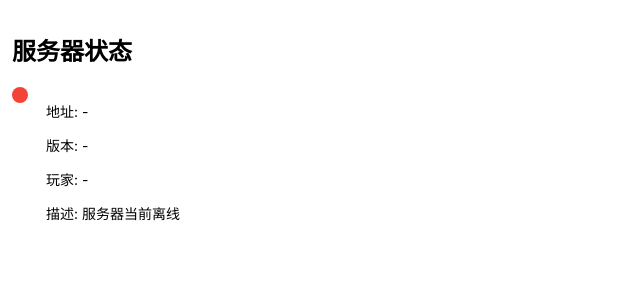
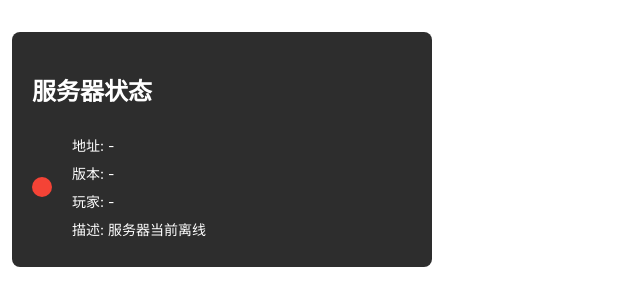
Before and after one commit to Refac7/minecraft-status-widget, a Next.js app: page / in a window 1280 px wide. Shown: the top 306 px of the page, without its empty margins (0-640 px from the left). Built offline with nearby package versions, Linux system fonts and the light colour scheme; no server answers.

Commit message:
Update StatusWidget.module.css

```diff
--- a/components/StatusWidget.module.css
+++ b/components/StatusWidget.module.css
@@ -1,84 +1,52 @@
-/* 组件容器 */
-.widgetContainer {
-  background: #1a1a1a;
-  color: #e0e0e0;
-  padding: 16px;
+/* 完全保持原始样式结构，仅转换为CSS Modules格式 */
+.container {
+  background: #2d2d2d;
+  color: white;
+  padding: 20px;
   border-radius: 8px;
-  box-shadow: 0 2px 8px rgba(0,0,0,0.15);
-  margin: 10px;
+  margin: 20px 0;
 }
 
-/* 标题样式 */
-.title {
-  margin: 0 0 16px 0;
-  font-size: 18px;
-  color: #4CAF50;
+.statusBox {
+  display: flex;
+  align-items: center;
+  gap: 20px;
 }
 
-/* 状态指示器 */
 .statusIndicator {
-  width: 16px;
-  height: 16px;
+  width: 20px;
+  height: 20px;
   border-radius: 50%;
-  flex-shrink: 0;
 }
 
-.online { background: #4CAF50; }
-.offline { background: #f44336; }
-
-/* 布局相关 */
-.statusBox {
-  display: flex;
-  gap: 18px;
-  align-items: flex-start;
+.online {
+  background: #4CAF50;
 }
 
-.serverIcon {
-  width: 64px;
-  height: 64px;
-  border-radius: 4px;
-  order: -1;
+.offline {
+  background: #f44336;
 }
 
-/* 详细信息区域 */
-.details {
-  flex: 1;
+.details p {
+  margin: 8px 0;
   font-size: 14px;
 }
 
-.detailItem {
-  margin: 6px 0;
-  display: flex;
-  align-items: center;
-  gap: 8px;
+/* 新增图标样式（与原HTML结构一致） */
+.serverIcon {
+  width: 64px;
+  order: -1; /* 保持图标在左侧 */
 }
 
-.detailValue {
-  color: #bdbdbd;
-}
-
-/* 移动端适配 */
+/* 移动端适配（与原媒体查询相同） */
 @media (max-width: 480px) {
   .statusBox {
     flex-direction: column;
-    align-items: center;
   }
 
   .serverIcon {
+    order: 0;
     width: 48px;
     height: 48px;
-    order: 0;
   }
 }
-
-/* 加载和错误状态 */
-.loading {
-  padding: 16px;
-  text-align: center;
-  color: #888;
-}
-
-.error {
-  composes: loading;
-  color: #ff5252;
-}
```
